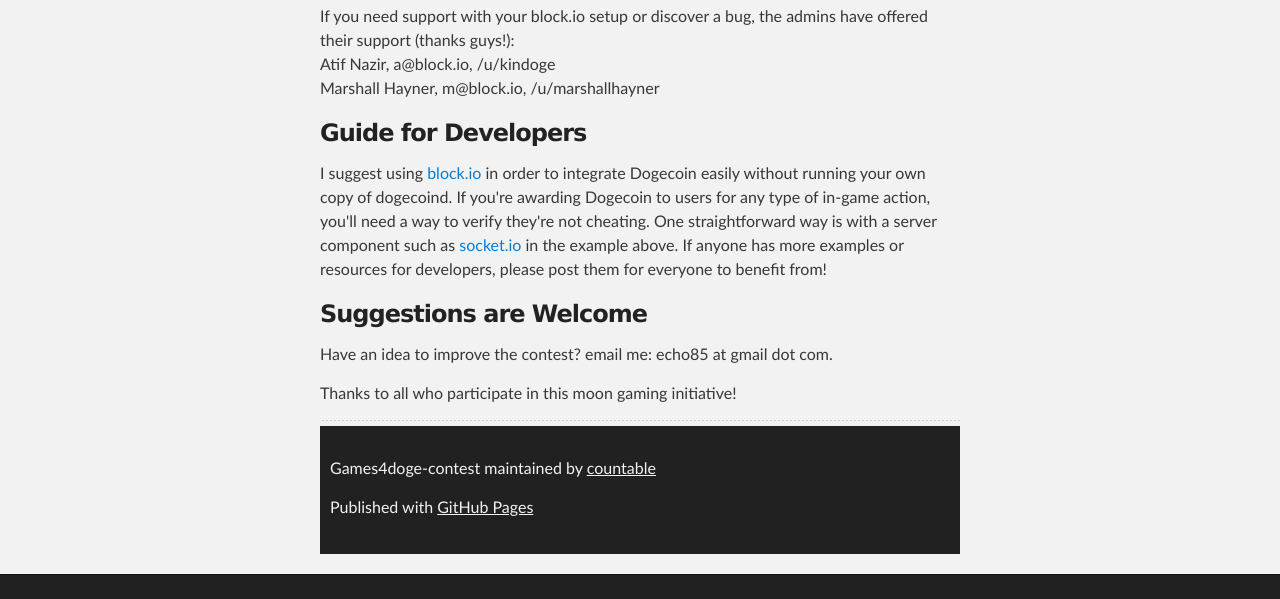
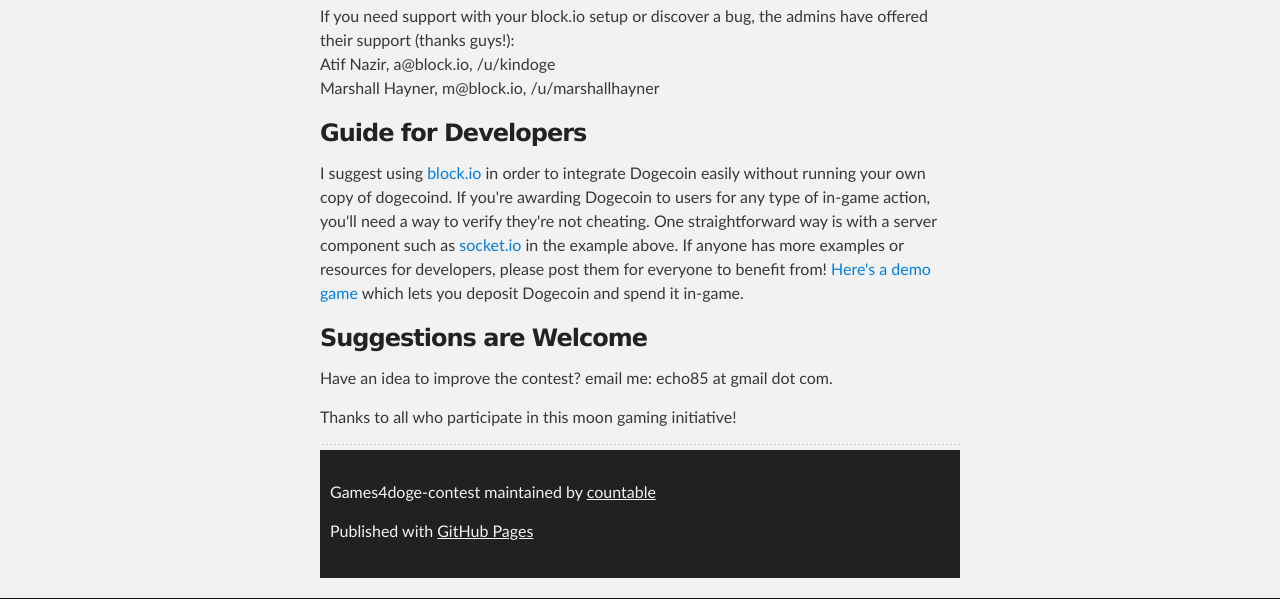
Before and after one commit to countable/games4doge-contest, a plain HTML site: page index.html in a window 1280 px wide. Shown: the part 2594-3193 px from the top of the page. Before the commit the page ends 3169 px from the top, so only its background shows below. Drawn offline with nearby package versions, Linux system fonts and the light colour scheme; no server answers.

Commit message:
Update index.html

```diff
--- a/index.html
+++ b/index.html
@@ -99,6 +99,7 @@
 
 <p>
 I suggest using <a href="block.io">block.io</a> in order to integrate Dogecoin easily without running your own copy of dogecoind. If you're awarding Dogecoin to users for any type of in-game action, you'll need a way to verify they're not cheating. One straightforward way is with a server component such as <a href="socket.io">socket.io</a> in the example above. If anyone has more examples or resources for developers, please post them for everyone to benefit from!
+<a href="https://github.com/countable/games4doge-contest">Here's a demo game </a> which lets you deposit Dogecoin and spend it in-game.
 </p>
 
 
```
